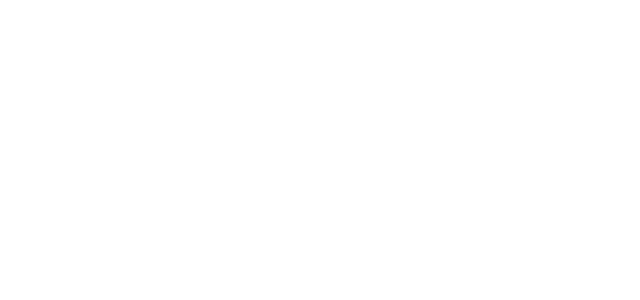
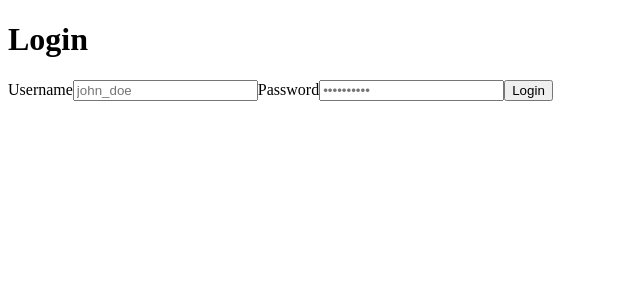
Before and after one commit to exlpt/project-tracker, a React (Create React App) app: page / in a window 1280 px wide. Shown: the top 300 px of the page, without its empty margins (0-640 px from the left). Built offline with nearby package versions, Linux system fonts and the light colour scheme.

Commit message:
Add login page component with necessary JSX

```diff
--- a/src/App.js
+++ b/src/App.js
@@ -1,7 +1,9 @@
+import LoginPage from "./pages/LoginPage.js";
+
 export default function App() {
 	return (
 		<div>
-
+			<LoginPage />
 		</div>
 	);
 }
--- /dev/null
+++ b/src/pages/LoginPage.js
@@ -0,0 +1,21 @@
+export default function LoginPage() {
+  return (
+    <div>
+      <h1>Login</h1>
+
+      <form onSubmit={(event) => event.preventDefault()}>
+        <label for="login--username">
+					Username
+          <input type="text" placeholder="john_doe" id="login--username" />
+        </label>
+
+        <label for="login--password">
+					Password
+          <input type="text" placeholder="••••••••••" id="login--password" />
+        </label>
+
+        <button>Login</button>
+      </form>
+    </div>
+  );
+}
```
